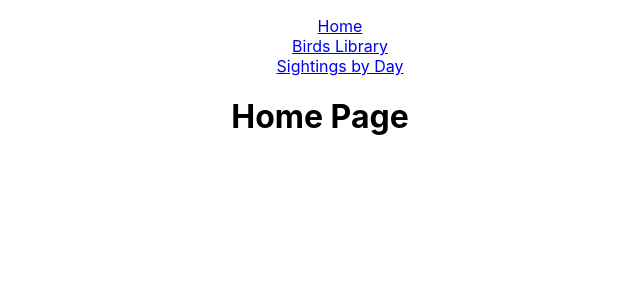
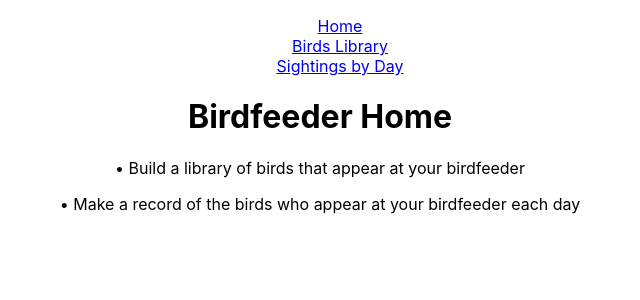
Before and after one commit to s-blais/react-redux-portfolio-project-birdfeeder-frontend, a React (Create React App) app: page / in a window 1280 px wide. Shown: the top 300 px of the page, without its empty margins (320-960 px from the left). Built offline with nearby package versions, Linux system fonts and the light colour scheme; no server answers.

Commit message:
Enhance pages with text and links

```diff
--- a/src/components/BirdForm.js
+++ b/src/components/BirdForm.js
@@ -50,6 +50,10 @@ class BirdForm extends React.Component {
           /><br />
           <input type="submit" value="add bird to library" />
         </form>
+        <p>First, find the bird at <a href="https://www.audubon.org/bird-guide" target="_blank" rel="noreferrer">audubon.org</a></p>
+        <p>Enter the bird's name</p>
+        <p>Copy & paste the bird's page URL</p>
+        <p>Copy & paste the bird's illustration URL</p>
       </div>
 
     )
--- a/src/components/BirdShow.js
+++ b/src/components/BirdShow.js
@@ -12,7 +12,7 @@ const BirdShow = (props) => {
         alt={props.bird.attributes.name} />
       <br />
       <h3>{props.bird.attributes.name}</h3>
-      <h5><a href={`${props.bird.attributes.audubon_url}`} target="_blank">More info from Audubon.org</a></h5>
+      <h5><a href={`${props.bird.attributes.audubon_url}`}  rel="noreferrer">More info from Audubon.org</a></h5>
 
     </div>
   )
--- a/src/components/DayDisplay.js
+++ b/src/components/DayDisplay.js
@@ -13,7 +13,8 @@ class DayDisplay extends React.Component {
             <img
               src={bird.attributes.image_url}
               style={{maxHeight: "60px", maxWidth: "60px", margin: "5px 5px 10px 10px"}}
-              alt={bird.attributes.name} />
+              alt={bird.attributes.name}
+              title={bird.attributes.name} />
           </Link>
           )
       })
--- a/src/components/DayForm.js
+++ b/src/components/DayForm.js
@@ -1,6 +1,7 @@
 import React from 'react'
 import { createDay } from '../redux/actions/dayActions'
 import { connect } from 'react-redux'
+import { Link } from 'react-router-dom'
 import DayBirdCheckbox from './DayBirdCheckbox'
 
 class DayForm extends React.Component {
@@ -82,6 +83,7 @@ class DayForm extends React.Component {
           <br />
           {this.createCheckboxes()}
         </form>
+        <h4>New bird(s) at the birdfeeder? <Link to='/birds/new'>Start here!</Link></h4>
       </div>
     )
   }
--- a/src/components/Home.js
+++ b/src/components/Home.js
@@ -3,7 +3,9 @@ import React from 'react'
 export default function Home() {
   return (
     <div>
-      <h1>Home Page</h1>
+      <h1>Birdfeeder Home</h1>
+        <p>• Build a library of birds that appear at your birdfeeder</p>
+        <p>• Make a record of the birds who appear at your birdfeeder each day</p>
     </div>
   )
 }
```
